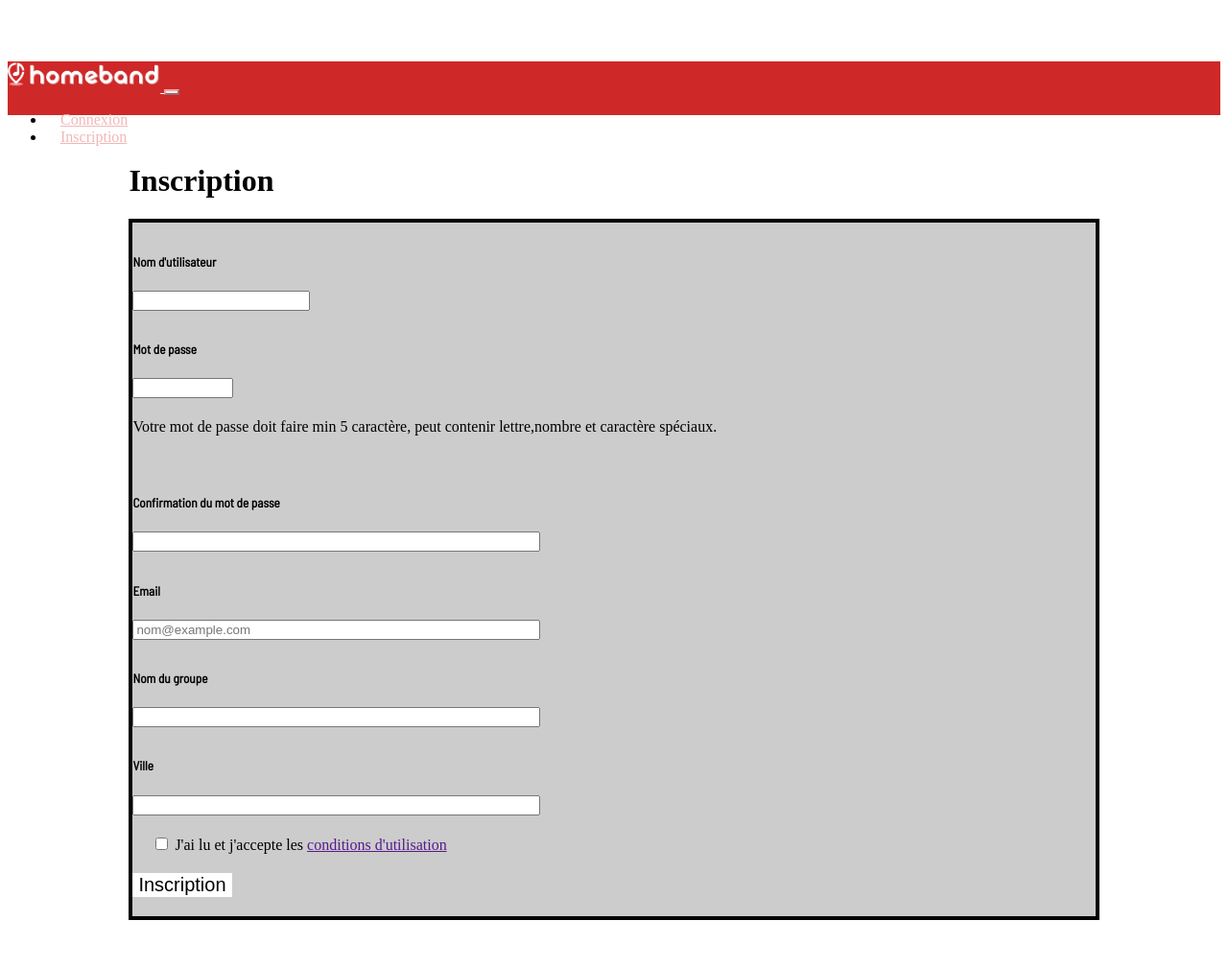
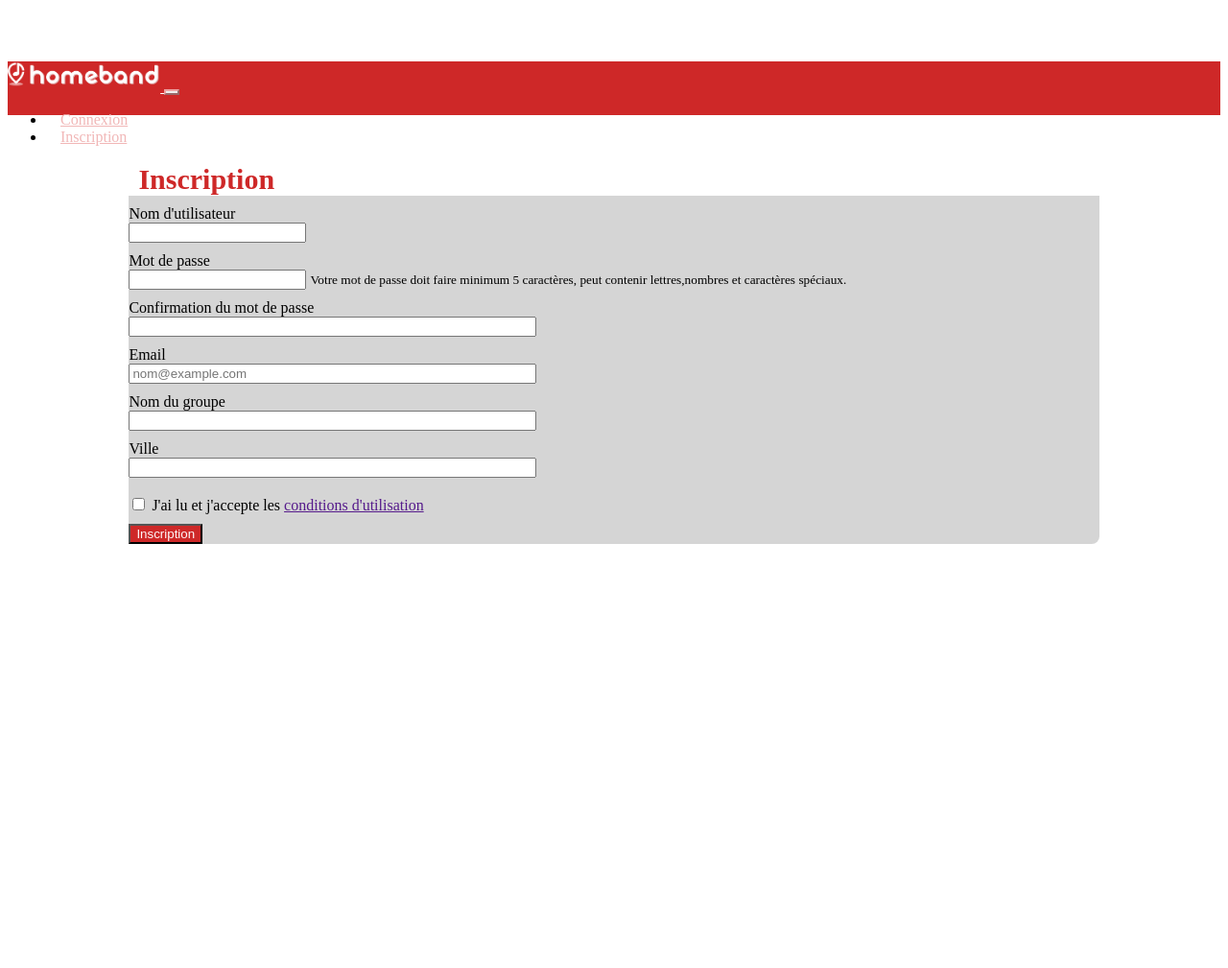
Before and after one commit to Homeband/homeband-v1, a CodeIgniter app: page /homeband/Welcome/inscription in a window 1280 px wide. Shown: the whole page at 96% size. After the commit the page ends 567 px from the top, so only its background shows below. Run offline with CodeIgniter, Linux system fonts and the light colour scheme; some libraries are stand-ins or nearby versions.

Commit message:
inscription

```diff
--- a/application/views/Welcome/inscription.php
+++ b/application/views/Welcome/inscription.php
@@ -3,45 +3,66 @@
 
 <?php echo validation_errors(); ?>
 
-<?php echo form_open('Welcome/inscription'); ?>
+<div class="wrap">
+    <div class="card">
+        <div class="card-header my-card-header">
+            <i class="zmdi zmdi-account-add zmdi-hc-lg"></i> Inscription
+        </div>
+        <div class="card-body my-card-body">
+            <?php echo form_open('Welcome/inscription', array('class' => 'col-sm-10 col-md-8 col-lg-7 col-centered')); ?>
 
-<div class="wrap">
-    <h1 class="text-left pt-5">Inscription</h1>
-    <div class="bg">
-        <div class="form-group   ">
-            <h5 >Nom d'utilisateur</h5>
-            <input type="text" name="username" class="form-control col-md-5 col-centered" value="<?= set_value('username'); ?>" size=""/>
-        </div>
-        <div class="form-group">
-            <h5 >Mot de passe</h5>
-            <input type="password" name="password" class="form-control col-md-5 col-centered" aria-describedby="passwordHelpBlock" value="<?= set_value('password'); ?>" size="10"/>
-            <p id="passwordHelpBlock" class="form-text">
-                Votre mot de passe doit faire min 5 caractère, peut contenir lettre,nombre et caractère spéciaux.
-            </p>
-        </div>
-        <div class="form-group">
-            <h5>Confirmation du mot de passe</h5>
-            <input type="password" name="passconf" class="form-control col-md-5 col-centered" value="<?= set_value('passconf'); ?>" size="50"/>
-        </div>
-        <div class="form-group">
-            <h5>Email</h5>
-            <input type="text" name="email" class="form-control col-md-5 col-centered" placeholder="nom@example.com" value="<?= set_value('email'); ?>" size="50"/>
-        </div>
-        <div class="form-group">
-            <h5>Nom du groupe</h5>
-            <input type="text" name="band" class="form-control col-md-5 col-centered" value="<?= set_value('band'); ?>" size="50"/>
-        </div>
-        <div class="form-group">
-            <h5>Ville</h5>
-            <input type="text" name="ville" class="form-control col-md-5 col-centered" value="<?= set_value('ville'); ?>" size="50"/>
-        </div>
-        <div class="check_CU">
-            <input type="checkbox" name="CU" value="" class="check_CU"> J'ai lu et j'accepte les <a href=""> conditions d'utilisation </a><br>
-        </div>
-        <div class="bouton_inscription">
-            <input type="submit" value="Inscription" name="accept_terms" class="bouton"/>
+            <div class="form-group row">
+                <label for="username" class="col-md-5 col-lg-4 col-form-label">Nom d'utilisateur</label>
+                <div class="col-sm-12 col-md-7 col-lg-8">
+                    <input id="username" type="text" name="username" class="form-control" value="<?= set_value('username'); ?>">
+                </div>
+            </div>
+
+            <div class="form-group row">
+                <label for="password" class="col-md-5 col-lg-4 col-form-label">Mot de passe</label>
+                <div class="col-sm-12 col-md-7 col-lg-8">
+                    <input id="password" type="password" name="password" class="form-control " value="<?= set_value('password'); ?>" />
+                    <small id="passwordHelpBlock" class="form-text">
+                        Votre mot de passe doit faire minimum 5 caractères, peut contenir lettres,nombres et caractères spéciaux.
+                    </small>
+                </div>
+            </div>
+            <div class="form-group row">
+                <label for="username" class="col-md-5 col-lg-4 col-form-label">Confirmation du mot de passe</label>
+                <div class="col-sm-12 col-md-7 col-lg-8">
+                    <input type="password" name="passconf" class="form-control" value="<?= set_value('passconf'); ?>" size="50"/>
+                </div>
+            </div>
+            <div class="form-group row">
+                <label for="username" class="col-md-5 col-lg-4 col-form-label">Email</label>
+                <div class="col-sm-12 col-md-7 col-lg-8">
+                    <input type="text" name="email" class="form-control" placeholder="nom@example.com" value="<?= set_value('email'); ?>" size="50"/>
+                </div>
+            </div>
+            <div class="form-group row">
+                <label for="username" class="col-md-5 col-lg-4 col-form-label">Nom du groupe</label>
+                <div class="col-sm-12 col-md-7 col-lg-8">
+                    <input type="text" name="band" class="form-control" value="<?= set_value('band'); ?>" size="50"/>
+                </div>
+            </div>
+            <div class="form-group row">
+                <label for="username" class="col-md-5 col-lg-4 col-form-label">Ville</label>
+                <div class="col-sm-12 col-md-7 col-lg-8">
+                    <input type="text" name="ville" class="form-control" value="<?= set_value('ville'); ?>" size="50"/>
+                </div>
+            </div>
+            <br/>
+
+            <div class="text-center">
+                <input type="checkbox" name="CU" value="" class=""> J'ai lu et j'accepte les <a href="" class="text-center"> conditions d'utilisation </a><br>
+            </div>
+
+            <div class="form-group row">
+                <div class="col-sm-12 col-md-12 text-center" >
+                    <input type="submit" value="Inscription" class="btn btn-homeband"/>
+                </div>
+            </div>
+            </form>
         </div>
     </div>
-
 </div>
-</form>
```
